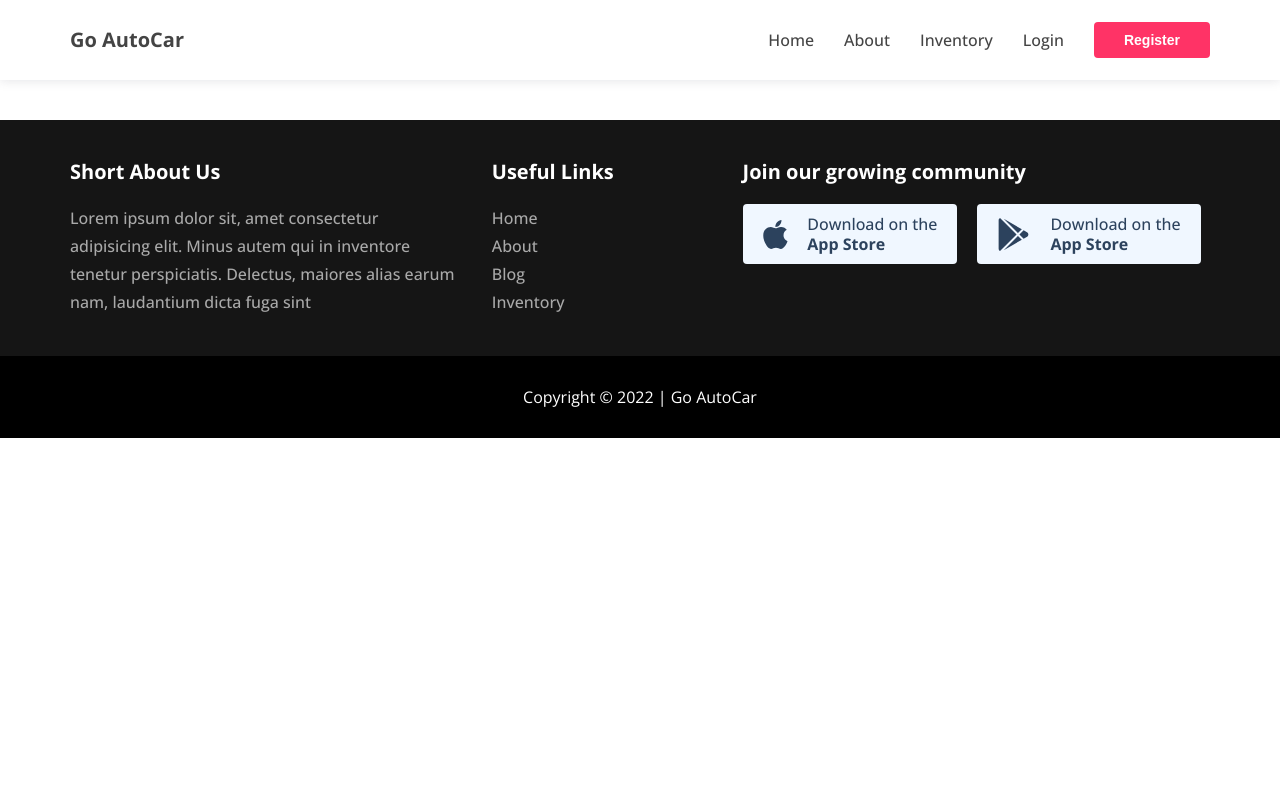
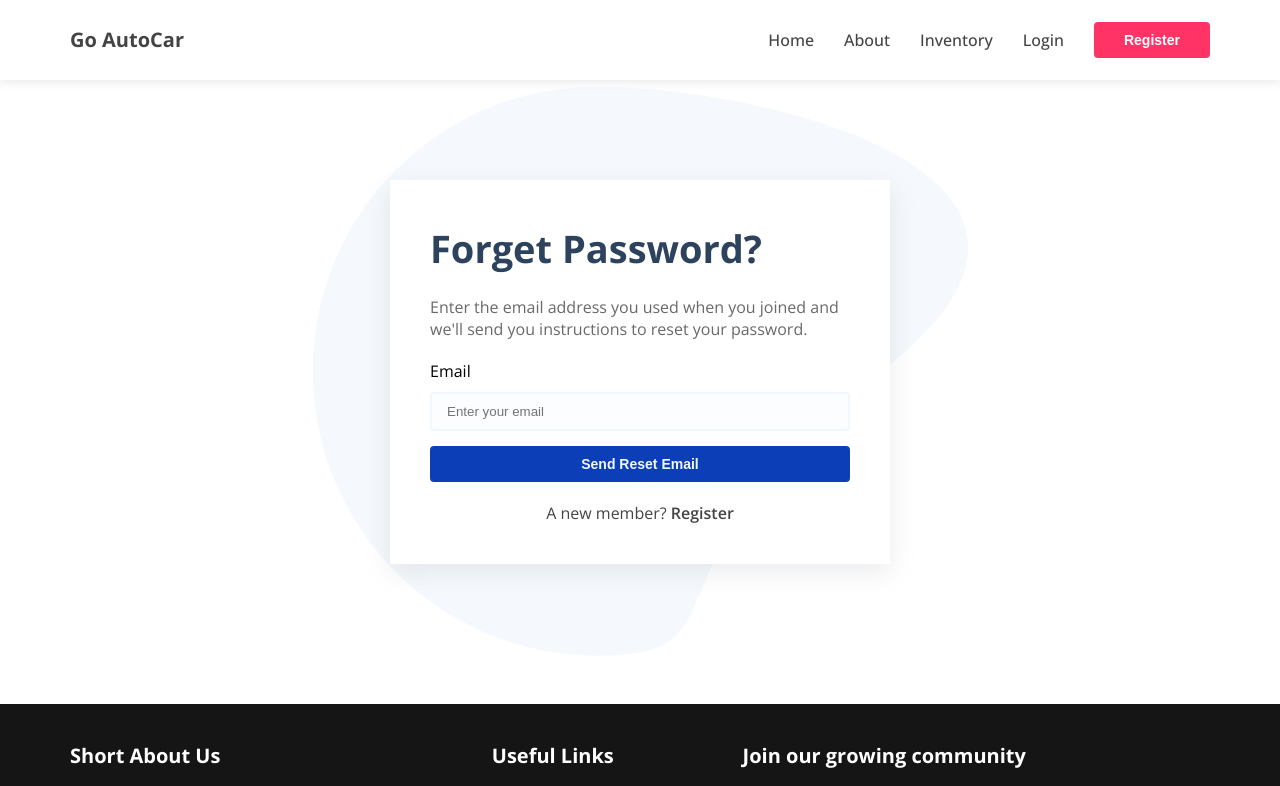
Before and after one commit to sabbirzzaman/go-autocar-client, a React (Create React App) app: page /forget-password in a window 1280 px wide. Shown: the top 786 px of the page. Built offline with nearby package versions, Linux system fonts and the light colour scheme.

Commit message:
forget password page added

```diff
--- a/src/App.js
+++ b/src/App.js
@@ -6,6 +6,7 @@ import CarDetails from './Pages/CarDetails/CarDetails/CarDetails';
 import Login from './Pages/Login/Login/Login';
 import Register from './Pages/Login/Register/Register';
 import './App.css';
+import ForgetPassword from './Pages/Login/ForgetPassword/ForgetPassword';
 
 function App() {
     return (
@@ -17,6 +18,7 @@ function App() {
                 <Route path="inventory/:carId" element={<CarDetails />}></Route>
                 <Route path="login" element={<Login />}></Route>
                 <Route path="register" element={<Register />}></Route>
+                <Route path='forget-password' element={<ForgetPassword />}></Route>
             </Routes>
             <Footer></Footer>
         </>
--- /dev/null
+++ b/src/Pages/Login/ForgetPassword/ForgetPassword.css
@@ -0,0 +1,3 @@
+.form-title p {
+    margin-bottom: 20px;
+}
--- /dev/null
+++ b/src/Pages/Login/ForgetPassword/ForgetPassword.js
@@ -0,0 +1,45 @@
+import React from 'react';
+import { useForm } from 'react-hook-form';
+import { Link } from 'react-router-dom';
+import './ForgetPassword.css'
+
+const ForgetPassword = () => {
+    const { register, handleSubmit } = useForm();
+    const onSubmit = (data) => console.log(data);
+
+    return (
+        <div className="form-container">
+            <div className="container">
+                <div className="form-title">
+                    <h2>Forget Password?</h2>
+                    <p>
+                        Enter the email address you used when you joined and
+                        we'll send you instructions to reset your password.
+                    </p>
+                </div>
+
+                <form className="form" onSubmit={handleSubmit(onSubmit)}>
+                    <div className="field-group">
+                        <label htmlFor="email">Email</label>
+                        <input
+                            type="email"
+                            id="email"
+                            placeholder="Enter your email"
+                            {...register('email')}
+                            required
+                        />
+                    </div>
+                    <input type="submit" value="Send Reset Email" />
+                </form>
+
+                <div className="user-help">
+                    <p>
+                        A new member? <Link to="/register">Register</Link>
+                    </p>
+                </div>
+            </div>
+        </div>
+    );
+};
+
+export default ForgetPassword;
--- a/src/Pages/Login/Register/Register.css
+++ b/src/Pages/Login/Register/Register.css
@@ -52,7 +52,8 @@
 }
 
 .user-help {
-    margin-top: 10px;
+    margin-top: 20px;
+    text-align: center;
 }
 
 .user-help p {
--- a/src/Pages/Login/Register/Register.js
+++ b/src/Pages/Login/Register/Register.js
@@ -2,6 +2,7 @@ import { faFacebook, faGoogle } from '@fortawesome/free-brands-svg-icons';
 import { FontAwesomeIcon } from '@fortawesome/react-fontawesome';
 import React from 'react';
 import { useForm } from 'react-hook-form';
+import { Link } from 'react-router-dom';
 import './Register.css';
 
 const Register = () => {
@@ -59,6 +60,12 @@ const Register = () => {
 
                     <input type="submit" value="Register" />
                 </form>
+                <div className="user-help">
+                    <p>
+                        Already have an account?{' '}
+                        <Link to="/login">Login</Link>
+                    </p>
+                </div>
                 <div className="divider">OR</div>
                 <div className="social-login">
                     <button className="google-btn">
```
